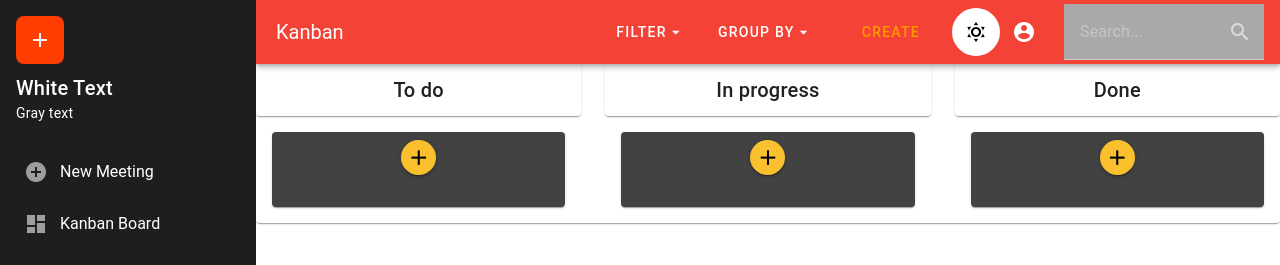
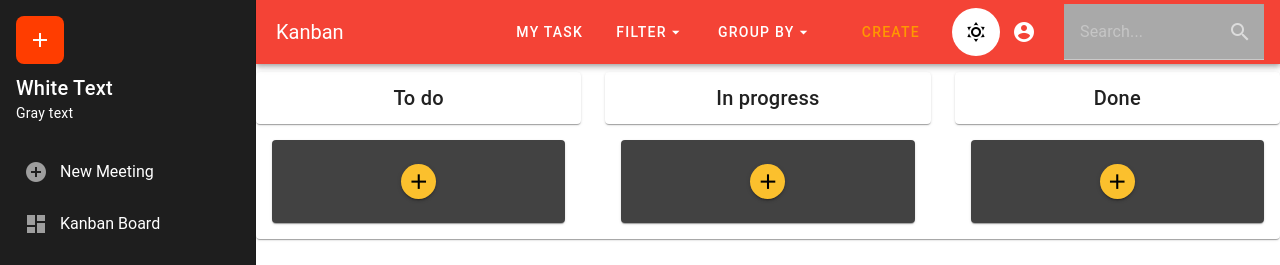
Before and after one commit to Kang-1011/MiKan, a Vue app in the folder mikan-vuetify/: page /kanbanPage in a window 1280 px wide. Shown: the top 265 px of the page. Built offline with nearby package versions, Linux system fonts and the light colour scheme; a small style sheet from the web is missing.

Commit message:
fixed size of the task card in kanban board

```diff
--- a/mikan-vuetify/src/components/NavbarKanban.vue
+++ b/mikan-vuetify/src/components/NavbarKanban.vue
@@ -2,6 +2,7 @@
   <v-app-bar app color="red lighten-1" dark>
     <v-toolbar-title>Kanban</v-toolbar-title>
     <v-spacer />
+    <v-btn color="white" class="ml-4">My Task</v-btn>
     <v-btn text>Filter <v-icon right>mdi-menu-down</v-icon></v-btn>
     <v-btn text>Group by<v-icon right>mdi-menu-down</v-icon></v-btn>
     <v-btn color="orange" class="ml-4">Create</v-btn>
--- a/mikan-vuetify/src/components/createNewKanbanTaskButton.vue
+++ b/mikan-vuetify/src/components/createNewKanbanTaskButton.vue
@@ -1,59 +1,27 @@
-<!-- <template>
-  <v-container>
-    <createNew @save="addCard" v-model="crateNewTask"> </createNew>
-    <v-row>
-      <v-col v-for="(card, index) in cards" :key="index" cols="12" md="4" >
-        <v-card>
-          <v-card-title>{{ card.title }}</v-card-title>
-          <v-card-text>{{ card.description }}</v-card-text>
-          <v-btn icon @click="details">
-            <v-icon>mdi-pencil</v-icon>
-          </v-btn>
-          <detailInformation />
-        </v-card>
-      </v-col>
-    </v-row>
-    <v-btn
-      class="ma-2"
-      icon
-      color="yellow-darken-2"
-      size="35"
-      @click="crateNewTask = true"
-    >
-      <v-icon size="25">mdi-plus</v-icon>
-    </v-btn>
-  </v-container>
-</template>
-
-<script setup>
-import { ref } from "vue";
-import createNew from "./createNewKanbanTaskDialog";
-import detailInformation from "./VuetifyTaskModal6";
-const dialog = ref(false);
-const cards = ref([]);
-
-function addCard(newCard) {
-  cards.value.push(newCard);
-}
-
-const crateNewTask = ref(false);
-</script> -->
-
 <template>
   <v-container>
     <createNew @save="addCard" v-model="crateNewTask"> </createNew>
     <v-row>
-      <v-col v-for="(card, index) in cards" :key="index" cols="12" md="4">
-        <v-card @click="openTaskDialog(card)">
+      <v-col>
+        <v-card
+          v-for="(card, index) in cards"
+          :key="index"
+          cols="12"
+          md="4"
+          @click="openTaskDialog(card)"
+        >
           <v-card-title align="left">{{ card.title }}</v-card-title>
-          <v-card-text align="left">Due date: {{ card.dueDate }}</v-card-text>
-          <v-card-text align="left">Assignee: {{ card.assignee }}</v-card-text>
-          <v-card-text
-            ><v-card>
-              {{ card.description }}
+          <v-sheet border rounded flat class="ma-2">
+            <v-card-text align="left">Due date: {{ card.dueDate }}</v-card-text>
+            <v-card-text align="left"
+              >Assignee: {{ card.assignee }}</v-card-text
+            >
+            <v-card-text align="left">Description</v-card-text>
+            <v-card variant="outlined" justify="space-between" class="ma-1">
+              <v-card-text align="left">{{ card.description }}</v-card-text>
             </v-card>
-          </v-card-text>
-          <detailInformation />
+            <detailInformation />
+          </v-sheet>
         </v-card>
         <TaskDialog v-model="dialogVisible" :task="selectedTask" />
       </v-col>
@@ -80,6 +48,7 @@ const selectedTask = ref(null);
 const dialogVisible = ref(false);
 const dialog = ref(false);
 const cards = ref([]);
+const crateNewTask = ref(false);
 
 function openTaskDialog(card) {
   selectedTask.value = card;
@@ -88,6 +57,4 @@ function openTaskDialog(card) {
 function addCard(newCard) {
   cards.value.push(newCard);
 }
-
-const crateNewTask = ref(false);
 </script>
--- a/mikan-vuetify/src/components/kanbanBoard.vue
+++ b/mikan-vuetify/src/components/kanbanBoard.vue
@@ -2,15 +2,15 @@
   <v-card>
     <v-row>
       <v-col>
-        <v-card title="To do" align="center"></v-card>
+        <v-card class="mt-2" title="To do" align="center"></v-card>
         <kanbanList> </kanbanList>
       </v-col>
       <v-col>
-        <v-card title="In progress" align="center"></v-card>
+        <v-card class="mt-2" title="In progress" align="center"></v-card>
         <kanbanList></kanbanList>
       </v-col>
       <v-col>
-        <v-card title="Done" align="center"></v-card>
+        <v-card class="mt-2" title="Done" align="center"></v-card>
         <kanbanList></kanbanList>
       </v-col>
     </v-row>
--- a/mikan-vuetify/src/components/kanbanList.vue
+++ b/mikan-vuetify/src/components/kanbanList.vue
@@ -1,9 +1,6 @@
 <template>
   <v-container>
-    <v-card
-      max-width="400"
-      class="d-flex align-end bg-surface-variant pa-2 rounded"
-    >
+    <v-card max-width="450" class="d-flex align-end bg-surface-variant rounded">
       <createDialog align="center" v-model="showDialog" />
     </v-card>
   </v-container>
```
